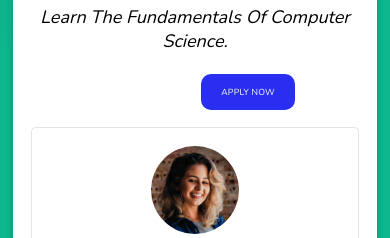
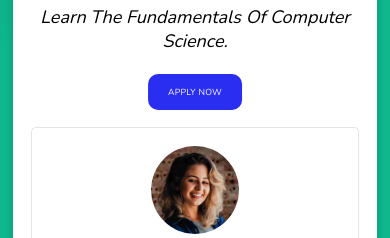
Before and after one commit to akshatvirmani/EduCheck2.0, a plain HTML site: page coursedetail1.html in a window 390 px wide. Shown: the part 575-813 px from the top of the page. Drawn offline with nearby package versions, Linux system fonts and the light colour scheme.

Commit message:
button updated

```diff
--- a/css/style.css
+++ b/css/style.css
@@ -318,8 +318,11 @@ header .navbar a:hover{
   }
 
   .button {
-    left: 188px;
-    justify-content: center;
+    display: inline-block;
+    float: none !important;
+    left: 50%;
+    position: relative;
+    transform: translate(-50%);
   }
 
 
```
